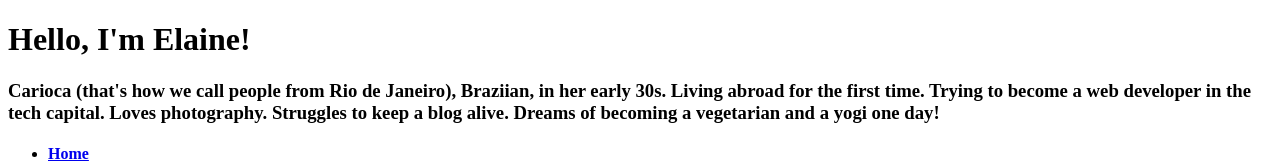
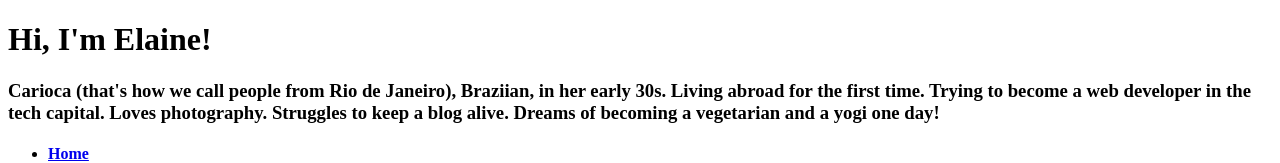
Before and after one commit to elaineGouvea/elainegouvea.github.io, a plain HTML site: page aboutme.html in a window 1280 px wide. Shown: the top 163 px of the page. Drawn offline with Linux system fonts and the light colour scheme.

Commit message:
Edit HTML

```diff
--- a/aboutme.html
+++ b/aboutme.html
@@ -7,7 +7,7 @@
 </head>
 <body>
 	<div class="container">
-		<h1>Hello, I'm Elaine!</h1>
+		<h1>Hi, I'm Elaine!</h1>
 		<h3>
 			Carioca (that's how we call people from Rio de Janeiro), Braziian, in her early 30s. Living abroad for the first time. Trying to become a web developer in the tech capital.
 			Loves photography. Struggles to keep a blog alive. Dreams of becoming a vegetarian and a yogi one day!
```
